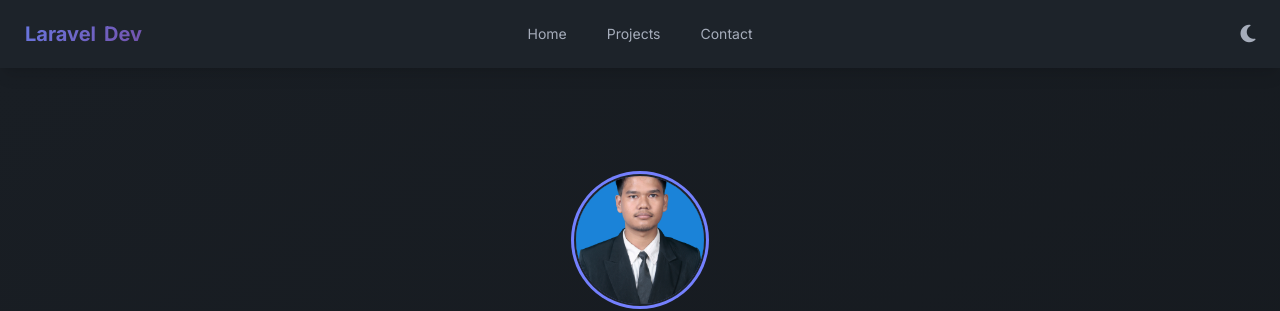
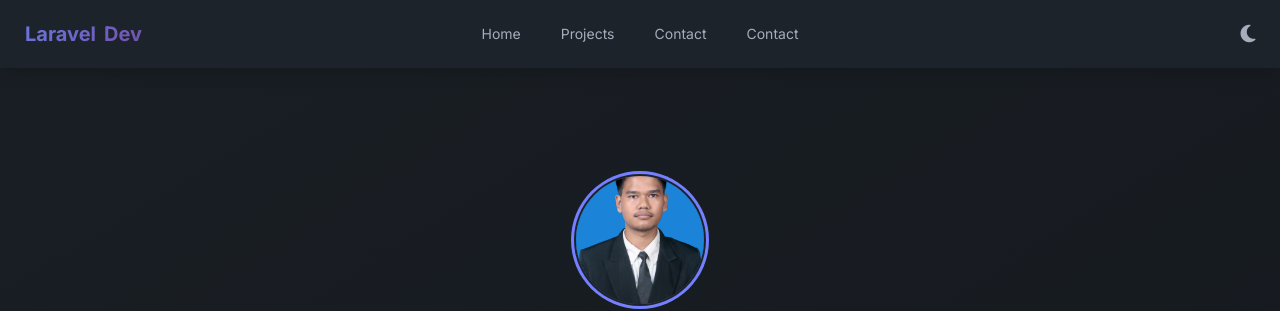
Before and after one commit to arfiadha/rtls, a plain HTML site: page index.html in a window 1280 px wide. Shown: the top 311 px of the page. Drawn offline with nearby package versions, Linux system fonts and the light colour scheme.

Commit message:
Update index.html

```diff
--- a/index.html
+++ b/index.html
@@ -49,6 +49,8 @@
                             <li><a href="#home">Home</a></li>
                             <li><a href="#projects">Projects</a></li>
                             <li><a href="#contact">Contact</a></li>
+                            <li><a href="absensi.html">Contact</a></li>
+
                         </ul>
                     </div>
                     <a class="btn btn-ghost text-xl font-bold gradient-text">Laravel<span class="text-primary">Dev</span></a>
@@ -58,6 +60,7 @@
                         <li><a href="#home" class="hover:text-primary">Home</a></li>
                         <li><a href="#projects" class="hover:text-primary">Projects</a></li>
                         <li><a href="#contact" class="hover:text-primary">Contact</a></li>
+                        <li><a href="absensi.html" class="hover:text-primary">Contact</a></li>
                     </ul>
                 </div>
                 <div class="navbar-end gap-2">
```
